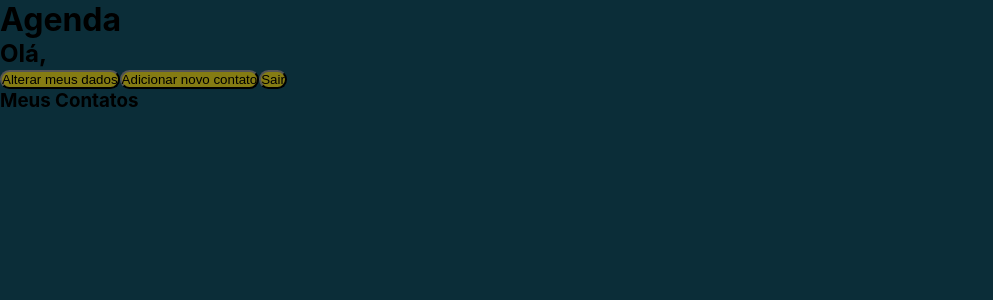
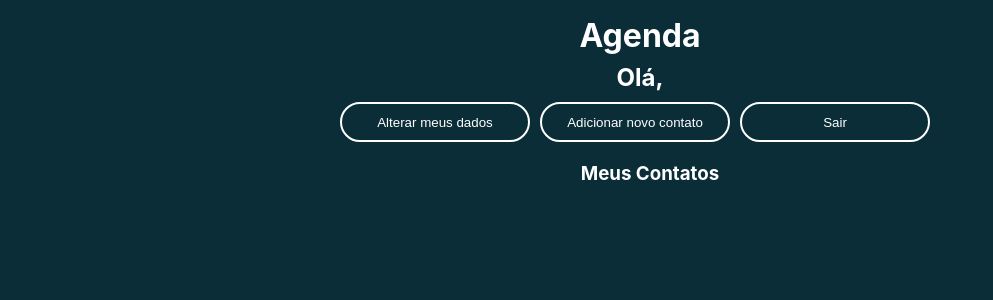
Before and after one commit to brunotiberio/s3-fullstack-teste-frontend-brunotiberio, a React (Create React App) app: page /user in a window 1280 px wide. Shown: the top 300 px of the page, without its empty margins (0-993 px from the left). Built offline with nearby package versions, Linux system fonts and the light colour scheme.

Commit message:
feat: estilização mainpage

```diff
--- a/src/components/Contacts/index.jsx
+++ b/src/components/Contacts/index.jsx
@@ -1,6 +1,7 @@
 import React, { useContext } from "react";
 import { ContactsContext } from "../../contexts/ContactsContext";
 import { UserContext } from "../../contexts/UserContext";
+import { StyledDivContacts, StyledH3ContactsPersonalData } from "./style";
 
 export default function Contacts() {
   const { userLoggedData } = useContext(UserContext);
@@ -8,8 +9,8 @@ export default function Contacts() {
 
   return (
     <>
-      <h3>Meus Contatos</h3>
-      <div>
+      <StyledH3ContactsPersonalData>Meus Contatos</StyledH3ContactsPersonalData>
+      <StyledDivContacts>
         {userLoggedData?.contacts.length === 0 ? (
           <p>Adicione seu primeiro contato</p>
         ) : (
@@ -19,7 +20,7 @@ export default function Contacts() {
             </button>
           ))
         )}
-      </div>
+      </StyledDivContacts>
     </>
   );
 }
--- a/src/components/Contacts/style.js
+++ b/src/components/Contacts/style.js
@@ -0,0 +1,33 @@
+import styled from "styled-components";
+
+export const StyledH3ContactsPersonalData = styled.h3`
+  color: white;
+  margin-left: 20px;
+  margin-bottom: 20px;
+  text-align: center;
+`;
+
+export const StyledDivContacts = styled.div`
+  display: flex;
+  flex-direction: column;
+  align-items: center;
+
+  max-width: 700px;
+  margin: auto;
+
+  button {
+    margin-bottom: 10px;
+    width: 60%;
+    height: 40px;
+    border: 2px solid white;
+
+    background-color: #0c6885;
+
+    font-size: 15px;
+    font-weight: 600;
+
+    :hover {
+      background-color: #0b2d38;
+    }
+  }
+`;
--- a/src/components/PersonalData/index.jsx
+++ b/src/components/PersonalData/index.jsx
@@ -2,6 +2,7 @@ import React from "react";
 import { useContext } from "react";
 import { useHistory } from "react-router-dom";
 import { UserContext } from "../../contexts/UserContext";
+import { StyledButtonLogout, StyledButtonPersonalData, StyledContainerButtonsPersonalData, StyledH1PersonalData, StyledH2PersonalData } from "./style";
 
 export default function PersonalData() {
   const { logout, userLoggedData } = useContext(UserContext);
@@ -10,15 +11,15 @@ export default function PersonalData() {
   return (
     <>
       <div>
-        <h1>Agenda</h1>
+        <StyledH1PersonalData>Agenda</StyledH1PersonalData>
         <div>
-          <h2>Olá, {userLoggedData?.fullname}</h2>
+          <StyledH2PersonalData>Olá, {userLoggedData?.fullname}</StyledH2PersonalData>
         </div>
-        <div>
-          <button onClick={() => history.push('/user/edit')}>Alterar meus dados</button>
-          <button onClick={() => history.push('/contact/create')}>Adicionar novo contato</button>
-          <button onClick={() => logout()}>Sair</button>
-        </div>
+        <StyledContainerButtonsPersonalData>
+          <StyledButtonPersonalData onClick={() => history.push('/user/edit')}>Alterar meus dados</StyledButtonPersonalData>
+          <StyledButtonPersonalData onClick={() => history.push('/contact/create')}>Adicionar novo contato</StyledButtonPersonalData>
+          <StyledButtonLogout onClick={() => logout()}>Sair</StyledButtonLogout>
+        </StyledContainerButtonsPersonalData>
       </div>
     </>
   );
--- a/src/components/PersonalData/style.js
+++ b/src/components/PersonalData/style.js
@@ -0,0 +1,60 @@
+import styled from "styled-components";
+
+export const StyledH1PersonalData = styled.h1`
+  color: white;
+  text-align: center;
+
+  margin-top: 1rem;
+`;
+
+export const StyledH2PersonalData = styled.h2`
+  color: white;
+  text-align: center;
+
+  margin-top: 0.5rem;
+`;
+
+export const StyledContainerButtonsPersonalData = styled.div`
+  display: flex;
+  margin: auto;
+
+
+  max-width: 600px;
+
+  button {
+    margin: auto;
+    margin-top: 10px;
+    margin-bottom: 20px;
+    margin-right: 10px;
+    border-radius: 20px 20px;
+
+    width: 50%;
+
+    height: 40px;
+  }
+`;
+
+export const StyledButtonLogout = styled.button`
+  background-color: #0b2d38;
+  border: 2px solid white;
+  color: white;
+
+
+  :hover {
+    background-color: #38101c;
+    border: 2px solid red;
+    color: white;
+  }
+`;
+
+export const StyledButtonPersonalData = styled.button`
+  background-color: #0b2d38;
+  border: 2px solid white;
+  color: white;
+
+  :hover {
+    background-color: #0C6885;
+    border: 2px solid green;
+    color: white;
+  }
+`;
```
